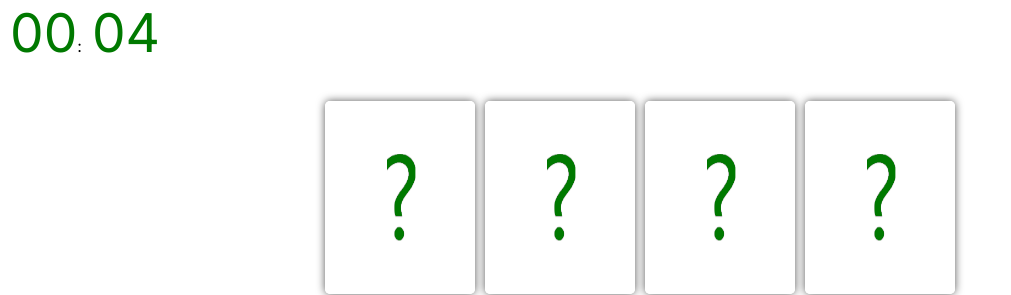
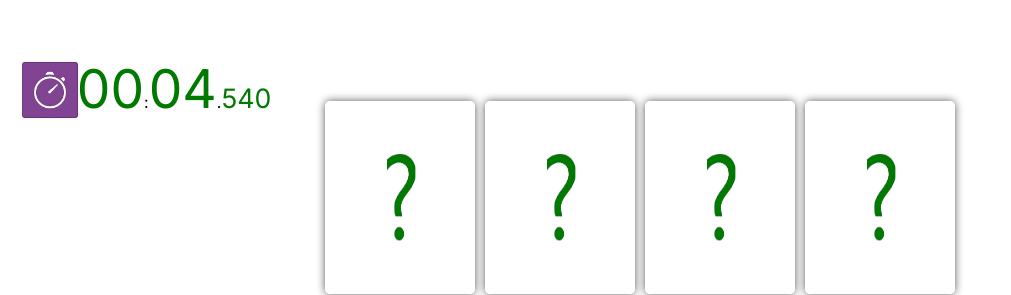
Before and after one commit to igorpaixaoo/jogo-da-memoria, a plain HTML site: page jogo.html in a window 1280 px wide. Shown: the top 295 px of the page, without its empty margins (0-1011 px from the left). Drawn offline with Linux system fonts and the light colour scheme.

Commit message:
resolver bug cronometro

```diff
--- a/jogo.html
+++ b/jogo.html
@@ -60,11 +60,13 @@
             <img src="util/misterio.png" class="front-carta">
         </div>
     </div>
-    <div class="acesse">
-    </div>
     <a href="index.html"><button id="newGame">Voltar</button></a>
     <p id="credits">By Igor</p>
     <script src="script.js"></script>
-    <p id="counter"><span id="min"></span>:<span id="sec"></span></p>
+    <img src="util/fastest.jpg" id="fastest">
+    <div class="timer">
+        <p id="counter"><span id="min">00</span>:<span id="sec">00</span>.<span id="ms"></span></p>
+    </div>
+
 </body>
 </html>
--- a/script.js
+++ b/script.js
@@ -4,16 +4,17 @@ let hasFlipedCard = false;
 var asserts = document.getElementById("asserts");
 var win = document.getElementById("win")
 var btnNewGame = document.getElementById("newGame");
+var fastest = document.getElementById("fastest")
 
 
 let card1, card2;
 let lockBoard = false;
 
-let pararTimer = true;
+var pararTimer = false;
+var time;
 
 let frasesAcertos = ['gg', 'acertou', 'finalmente kkk', 'nooooossa', 'ai andrei aranha']
 let frasesErros = ['paia', 'Faz o L', 'mt ruim n da kkk', 'errei fui neymar', 'bah', 'GABRIEEELLLL']
-
 
 var ms = 0;
 var s = 0;
@@ -21,32 +22,41 @@ var m = 0;
 
 var tempoVar = 1000
 
-
-
 let randomNumber = Math.floor(Math.random() * 10);
 
 let numberCards = 0;
 
 var intervalo;
 
-function tempo() {
+var fastestMin = 1;
+var fastestSec = 58;
+var fastestMs;
 
-    if(pararTimer == true){
+function temp() {
 
-        intervalo = window.setInterval(function() {
+    if(pararTimer == false){
+        time = setInterval(() =>{
+            ms++
+            var d = document.getElementById("ms")
+            d.innerHTML = ms + "0"
 
-            if (ms == 1000) { s++; }
-            if (s == 60) { m++; s = 0; }
+            if(ms > 99){
+                ms = 0
+                s++
+                var s1 = document.getElementById("sec")
+                if(s < 10) s1.innerHTML = "0" + s
+                else s1.innerHTML = s
 
-            if (s < 10) document.getElementById("sec").innerHTML = "0" + s; else document.getElementById("sec").innerHTML = s;
-            if (m < 10) document.getElementById("min").innerHTML = "0" + m; else document.getElementById("min").innerHTML = m;
-            s++;
-        }, tempoVar);
-    } else{
-        pararTimer = false;
-        tempo = 0
+                if(s > 58) {
+                    m++
+                    s = 0
+                    var m1 = document.getElementById("min")
+                    if(m < 10) m1.innerHTML = "0" + m
+                    else m1.innerHTML = m
+                }
+            }
+        }, 11)
     }
-
 }
 
 
@@ -93,7 +103,11 @@ function check(){
             win.style.display = "block"
             btnNewGame.style.display = "block"
 
-            tempo = 0
+            clearInterval(time)
+
+            if(m < fastestMin && s < fastestSec){
+                console.log("Fastest Memory")
+            }
         }
 
         return;
@@ -138,10 +152,11 @@ function reset(){
 
 //Função imediata
 var suffle = (function (){
-    tempo()
+    temp()
 
     win.style.display = "none"
     btnNewGame.style.display = "none"
+    fastest.style.display = "none"
 
     cards.forEach((card) =>{
         let random = Math.floor(Math.random() * 12)
--- a/style.css
+++ b/style.css
@@ -111,8 +111,8 @@ img{
 
 #win{
     position: absolute;
-    top: 25%;
-    left: 82%;
+    top: 10%;
+    left: 79%;
     width: 200px;
     height: 245px;
 }
@@ -240,13 +240,30 @@ button{
     flex-direction: column;
 }
 
+.timer{
+    position: absolute;
+    left: 6%;
+    top: 7%;
+}
+
 #min, #sec{
     font-size: 40pt;
-    margin-left: 10px;
+}
+
+#ms{
+    font-size: 20pt;
 }
 
 #id{
     font-size: 20pt;
+}
+
+#fastest{
+    position: absolute;
+    left: 0%;
+    top: 5%;
+    width: 100px;
+    height: 100px;
 }
 
 
```
Also changed, not shown: util/fastest.jpg (added).
